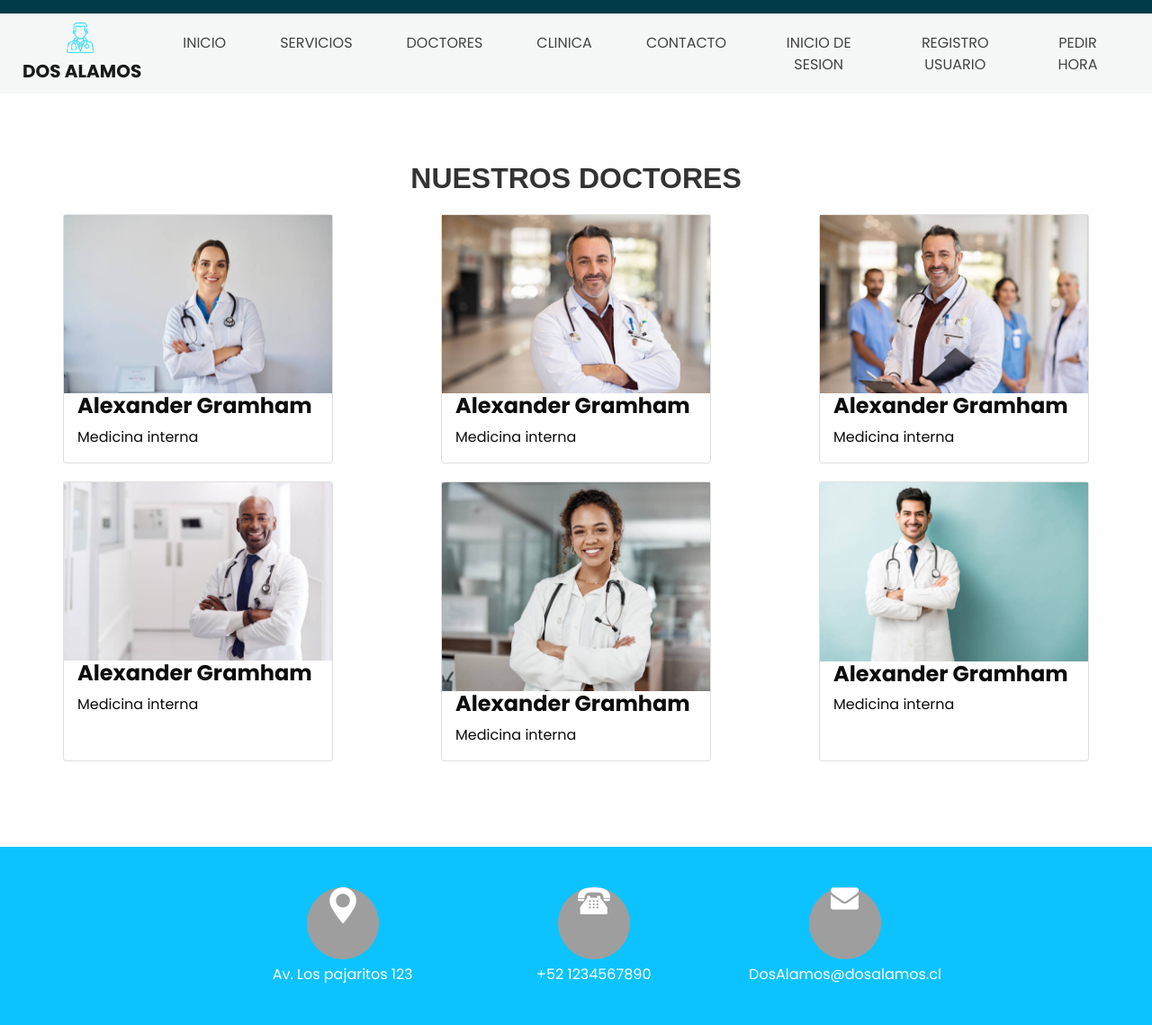
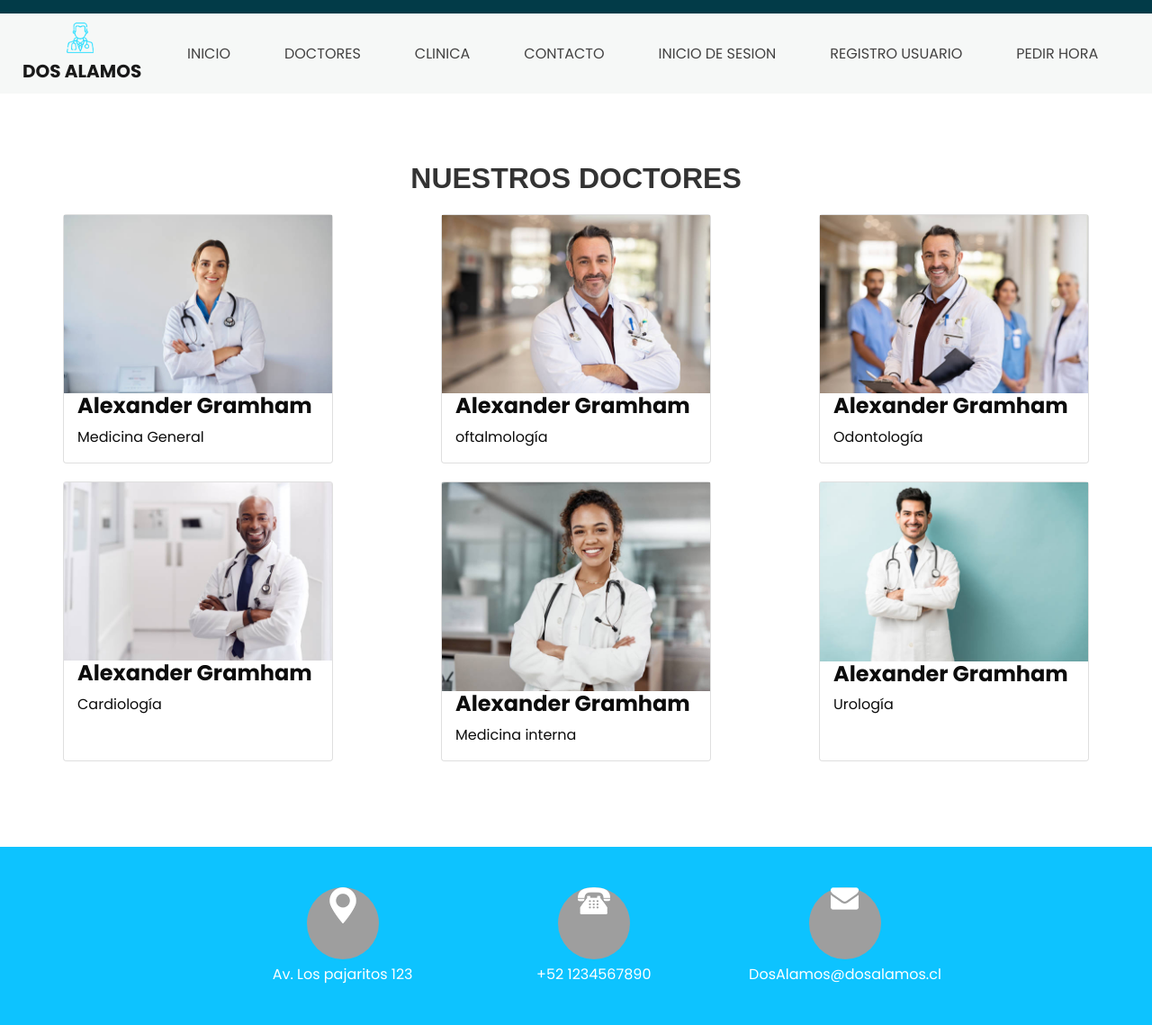
Before and after one commit to Afix42/dos-alamos, a Django app: page /doctores/ in a window 1280 px wide. Shown: the top 1139 px of the page at 90% size. Run offline with Django 4.2, Linux system fonts and the light colour scheme; some libraries are stand-ins or nearby versions; grey boxes are pictures that could not be loaded.

Commit message:
modificaciones pequeñas en home

```diff
--- a/dosAlamos/core/static/core/CSS/style.css
+++ b/dosAlamos/core/static/core/CSS/style.css
@@ -2,6 +2,7 @@
   font-family: "Poppins", sans-serif;
   color: #0c0c0c;
   background-color: #ffffff;
+
 }
 
 .layout_padding {
@@ -583,6 +584,10 @@
   margin-bottom: 20px; /* Add spacing between cards */
 }
 
+.card p{
+  text-align: center;
+}
+
 .textos {
   text-align: center;
   font-family: "Arial", sans-serif;
--- a/dosAlamos/core/templates/core/doctores.html
+++ b/dosAlamos/core/templates/core/doctores.html
@@ -13,28 +13,28 @@
         <img src="{% static 'core/IMG/doctor2.jpg'%}" alt="Avatar" style="width:100%">
         <div class="container">
           <h4><b>Alexander Gramham</b></h4>
-          <p>Medicina interna</p>
+          <p>Medicina General</p>
         </div>
       </div>
       <div class="card ">
         <img src="{% static 'core/IMG/doctor3.jpg'%}" alt="Avatar" style="width:100%">
         <div class="container">
           <h4><b>Alexander Gramham</b></h4>
-          <p>Medicina interna</p>
+          <p>oftalmología</p>
         </div>
       </div>
       <div class="card ">
         <img src="{% static 'core/IMG/doctor4.jpg'%}" alt="Avatar" style="width:100%">
         <div class="container">
           <h4><b>Alexander Gramham</b></h4>
-          <p>Medicina interna</p>
+          <p>Odontología</p>
         </div>
       </div>
       <div class="card ">
         <img src="{% static 'core/IMG/doctor5.jpg'%}" alt="Avatar" style="width:100%">
         <div class="container">
           <h4><b>Alexander Gramham</b></h4>
-          <p>Medicina interna</p>
+          <p>Cardiología</p>
         </div>
       </div>
       <div class="card ">
@@ -48,7 +48,7 @@
         <img src="{%static 'core/IMG/doctor7.jpg'%}" alt="Avatar" style="width:100%">
         <div class="container">
           <h4><b>Alexander Gramham</b></h4>
-          <p>Medicina interna</p>
+          <p>Urología</p>
         </div>
       </div>
     </div>
--- a/dosAlamos/core/templates/core/index.html
+++ b/dosAlamos/core/templates/core/index.html
@@ -49,9 +49,6 @@
               <ul class="navbar-nav  ">
                 <li class="nav-item active">
                   <a class="nav-link" href="{% url 'home' %}">Inicio <span class="sr-only">(current)</span></a>
-                </li>
-                <li class="nav-item">
-                  <a class="nav-link" href="{% url 'servicios' %}">Servicios </a>
                 </li>
                 <li class="nav-item">
                   <a class="nav-link" href="{% url 'doctores' %}">Doctores</a>
```
Also changed, not shown: dosAlamos/core/templates/core/Home.html (+6 -3 lines).
